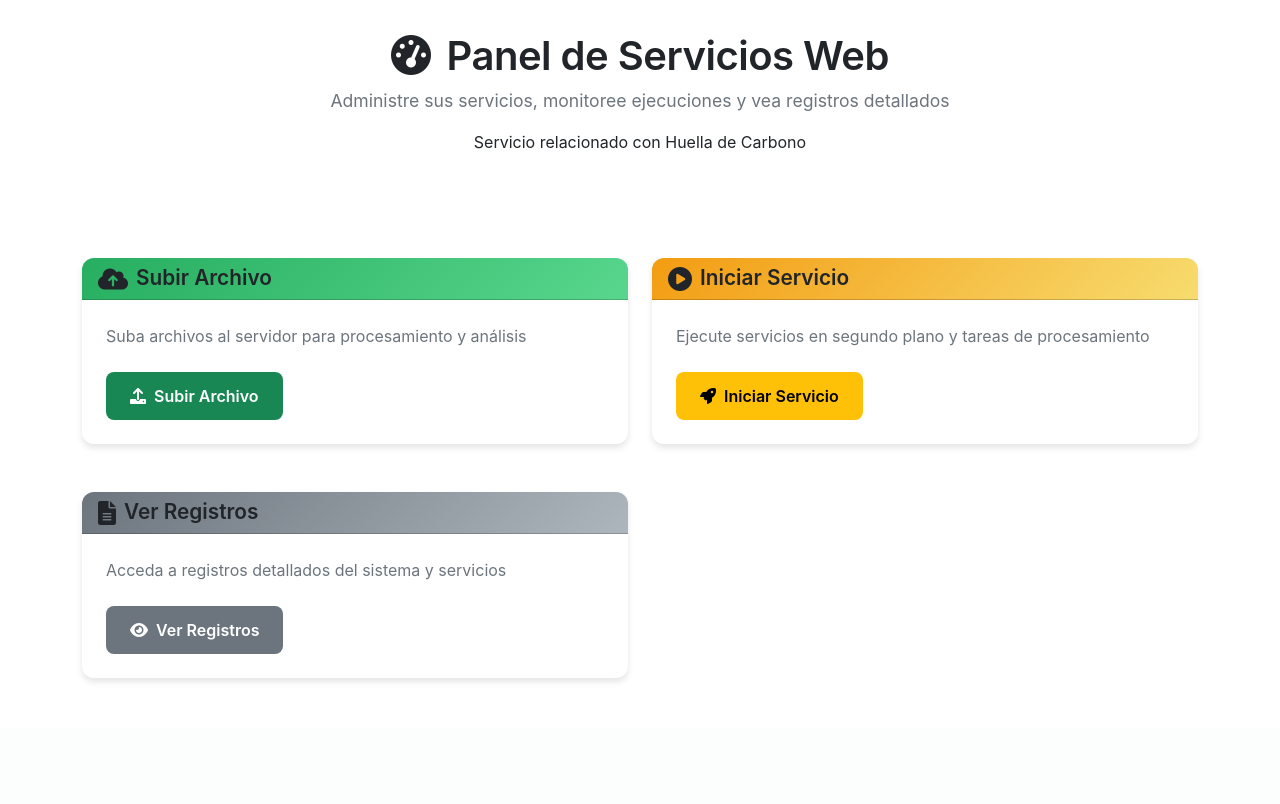
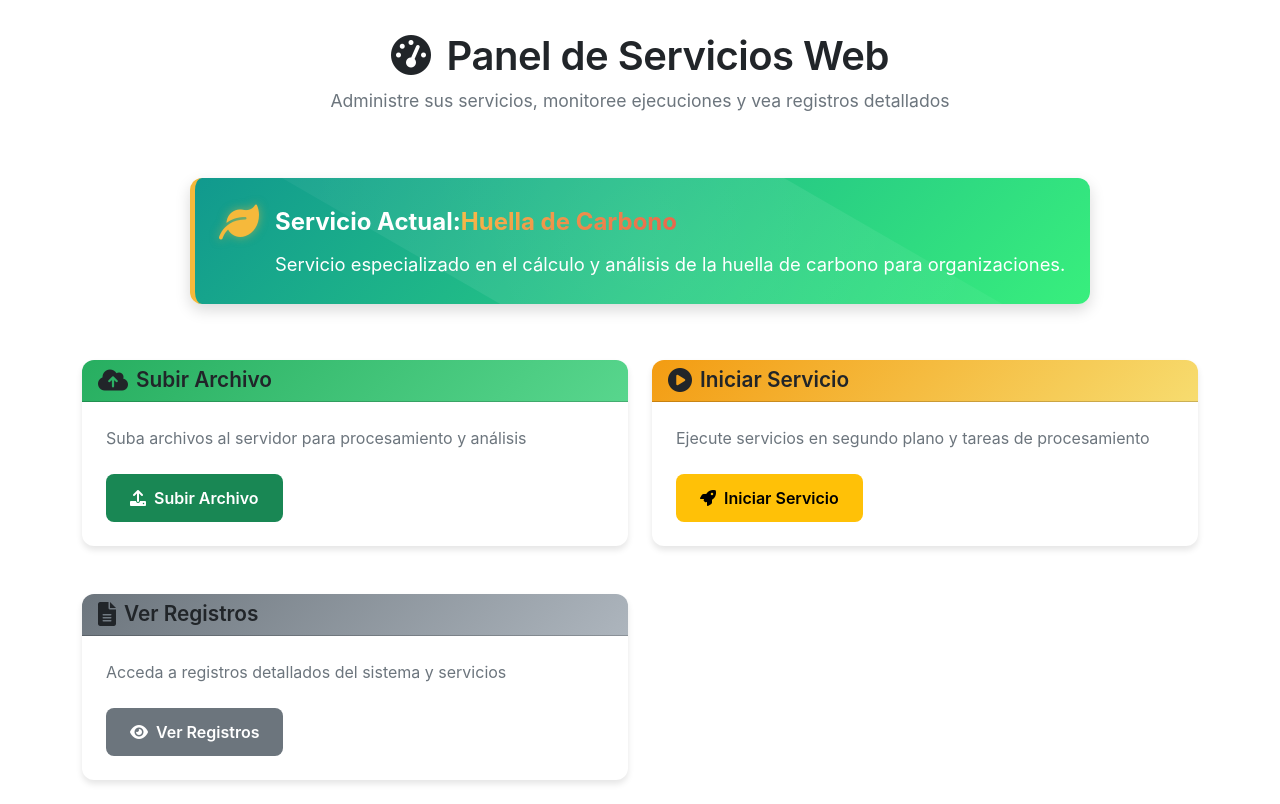
Before and after one commit to AnkS4/orchestrator_web2, a Flask app: page / in a window 1280 px wide. Shown: the part 72-876 px from the top of the page. Before the commit the page ends 753 px from the top, so only its background shows below. Run offline with Flask 3, Linux system fonts and the light colour scheme; some libraries are stand-ins or nearby versions.

Commit message:
Make the service description more distinctive

```diff
--- a/app/templates/index.html
+++ b/app/templates/index.html
@@ -62,7 +62,7 @@
         .dashboard-title {
             background: white;
             padding: 2rem 0;
-            margin-bottom: 2rem;
+            margin-bottom: 1rem;
         }
 
         .dashboard-title h1 {
@@ -74,6 +74,60 @@
             color: #6c757d;
             font-size: 1.1rem;
             margin-top: 0.5rem;
+        }
+
+        /* Service Description Banner */
+        .service-description-container {
+            background: linear-gradient(135deg, #4a69bd, #1e3799);
+            color: white;
+            border-radius: 12px;
+            padding: 1.5rem;
+            margin: 0 auto 2rem;
+            max-width: 900px;
+            box-shadow: 0 6px 15px rgba(0,0,0,0.15);
+            position: relative;
+            overflow: hidden;
+            border-left: 5px solid #f6b93b;
+        }
+
+        .service-description-container:before {
+            content: "";
+            position: absolute;
+            top: -50%;
+            left: -50%;
+            width: 200%;
+            height: 200%;
+            background: radial-gradient(circle, rgba(255,255,255,0.1) 0%, transparent 70%);
+            transform: rotate(30deg);
+        }
+
+        .service-icon {
+            font-size: 2.5rem;
+            margin-right: 1rem;
+            color: #f6b93b;
+            text-shadow: 0 0 10px rgba(246, 185, 59, 0.5);
+        }
+
+        .service-title {
+            font-weight: 700;
+            font-size: 1.5rem;
+            margin-bottom: 0.5rem;
+            display: flex;
+            align-items: center;
+        }
+
+        .service-details {
+            font-size: 1.15rem;
+            line-height: 1.6;
+            margin-bottom: 0;
+            padding-left: 3.5rem;
+        }
+
+        .service-highlight {
+            background: linear-gradient(135deg, #f6b93b, #e55039);
+            -webkit-background-clip: text;
+            -webkit-text-fill-color: transparent;
+            font-weight: 700;
         }
 
         /* Enhanced Cards */
@@ -207,14 +261,6 @@
             color: var(--primary-color);
         }
 
-        /* Status Badges */
-        .status-badge {
-            padding: 0.5rem 1rem;
-            border-radius: 20px;
-            font-weight: 600;
-            font-size: 0.85rem;
-        }
-
         /* Modal Enhancements */
         .modal-header {
             background: linear-gradient(135deg, var(--primary-color), #34495e);
@@ -260,6 +306,23 @@
                 max-height: 50px;
                 width: auto;
             }
+
+            .service-description-container {
+                padding: 1rem;
+            }
+
+            .service-title {
+                font-size: 1.3rem;
+            }
+
+            .service-details {
+                font-size: 1rem;
+                padding-left: 0;
+            }
+
+            .service-icon {
+                font-size: 2rem;
+            }
         }
     </style>
 </head>
@@ -273,16 +336,20 @@
         </div>
     </nav>
 
-    <!-- Modified Dashboard Title Section -->
+    <!-- Dashboard Title Section -->
     <div class="dashboard-title">
         <div class="container">
             <div class="text-center">
                 <h1><i class="fas fa-tachometer-alt me-3"></i>Panel de Servicios Web</h1>
                 <p class="dashboard-subtitle">Administre sus servicios, monitoree ejecuciones y vea registros detallados</p>
+            </div>
+        </div>
+    </div>
 
-                <!-- Service Description Element -->
-                <p id="serviceDescription" class="service-description"></p>
-            </div>
+    <!-- Service Description Banner -->
+    <div class="container">
+        <div id="serviceDescription" class="service-description-container">
+            <!-- Content will be populated by JavaScript -->
         </div>
     </div>
 
@@ -401,6 +468,55 @@
 
     <script src="https://cdn.jsdelivr.net/npm/bootstrap@5.1.3/dist/js/bootstrap.bundle.min.js"></script>
     <script>
+        // Function to set service description
+        function setServiceDescription() {
+            const urlParams = new URLSearchParams(window.location.search);
+            const service = urlParams.get('service') || 'service1';
+            const descriptionContainer = document.getElementById('serviceDescription');
+
+            let icon, title, description, gradient;
+
+            switch(service) {
+                case 'service1':
+                    icon = 'fa-leaf';
+                    title = 'Huella de Carbono';
+                    description = 'Servicio especializado en el cálculo y análisis de la huella de carbono para organizaciones. ';
+                    gradient = 'linear-gradient(135deg, #11998e, #38ef7d)';
+                    break;
+                case 'service2':
+                    icon = 'fa-cloud-sun';
+                    title = 'Interpolaciones Meteorológicas';
+                    description = 'Servicio avanzado para la generación de modelos meteorológicos mediante técnicas de interpolación espacial.';
+                    gradient = 'linear-gradient(135deg, #3498db, #2980b9)';
+                    break;
+                case 'service3':
+                    icon = 'fa-file-code';
+                    title = 'Conversión a Agrixels';
+                    description = 'Servicio de transformación de datos que convierte archivos geoespaciales al formato Agrixels optimizado para análisis agrícola.';
+                    gradient = ' linear-gradient(135deg, #00c6ff, #0072ff)';
+                    break;
+                default:
+                    icon = 'fa-leaf';
+                    title = 'Huella de Carbono';
+                    description = 'Servicio especializado en el cálculo y análisis de la huella de carbono para organizaciones.';
+                    gradient = 'linear-gradient(135deg, #11998e, #38ef7d)';
+            }
+
+
+            // Update the container style and content
+            descriptionContainer.style.background = gradient;
+            descriptionContainer.innerHTML = `
+                <div class="service-title">
+                    <i class="fas ${icon} service-icon"></i>
+                    Servicio Actual: <span class="service-highlight">${title}</span>
+                </div>
+                <p class="service-details">${description}</p>
+            `;
+        }
+
+        // Call the function when page loads
+        document.addEventListener('DOMContentLoaded', setServiceDescription);
+
         // Helper function to get status icon
         function getStatusIcon(status) {
             switch(status) {
@@ -420,30 +536,6 @@
                 default: return 'secondary';
             }
         }
-
-        // Add this function to set service description
-        function setServiceDescription() {
-            const urlParams = new URLSearchParams(window.location.search);
-            const service = urlParams.get('service') || 'service1';
-            const descriptionElement = document.getElementById('serviceDescription');
-
-            switch(service) {
-                case 'service1':
-                    descriptionElement.textContent = 'Servicio relacionado con Huella de Carbono';
-                    break;
-                case 'service2':
-                    descriptionElement.textContent = 'Servicio relacionado con interpolaciones meteorológicas';
-                    break;
-                case 'service3':
-                    descriptionElement.textContent = 'Servicio que convierte archivos subidos al formato agrixels';
-                    break;
-                default:
-                    descriptionElement.textContent = 'Servicio relacionado con Huella de Carbono';
-            }
-        }
-
-        // Call the function when page loads
-        document.addEventListener('DOMContentLoaded', setServiceDescription);
 
         // Upload Form Handler - Modified to handle filename display
         document.getElementById('uploadForm').addEventListener('submit', async (e) => {
```
